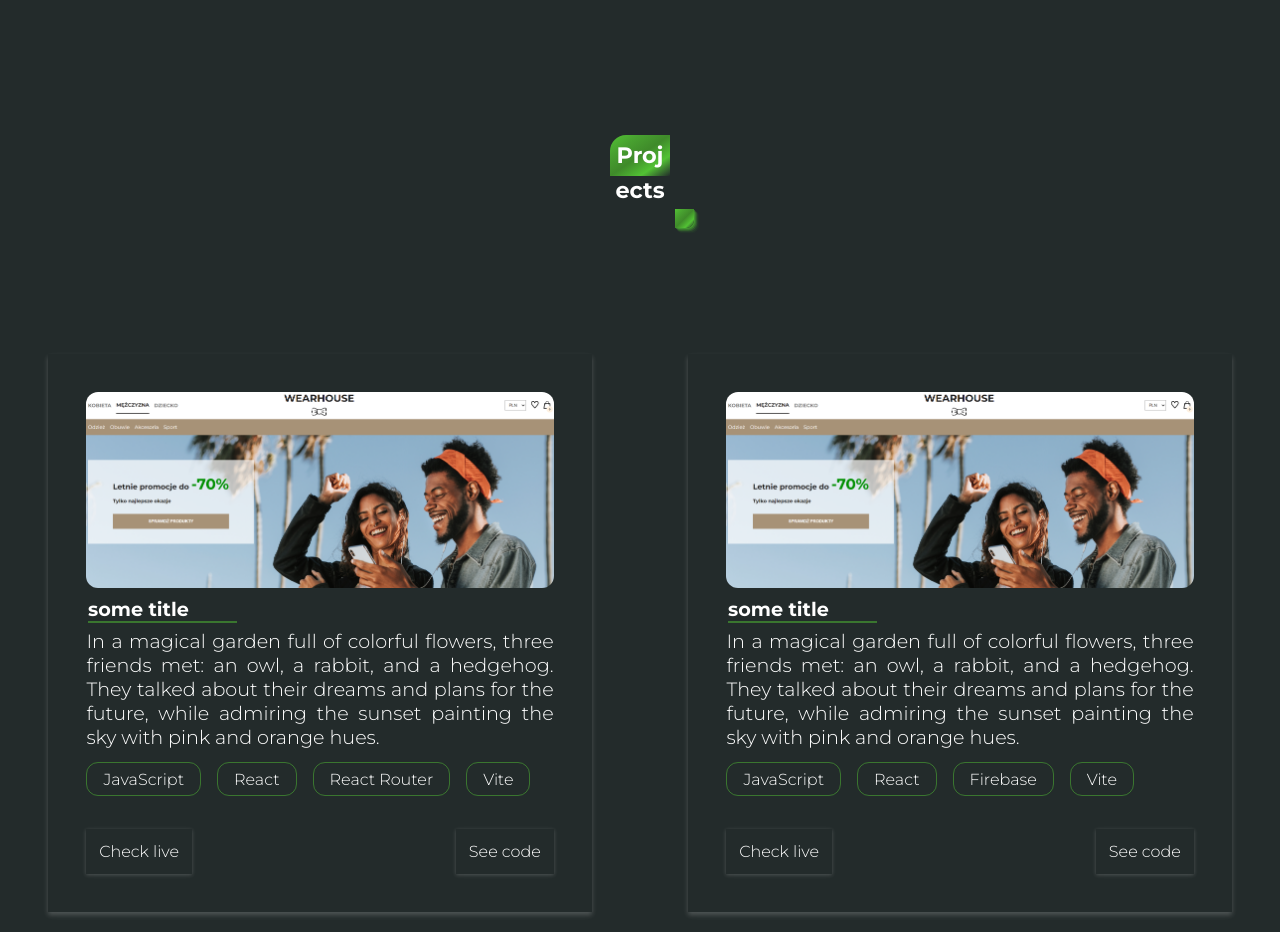
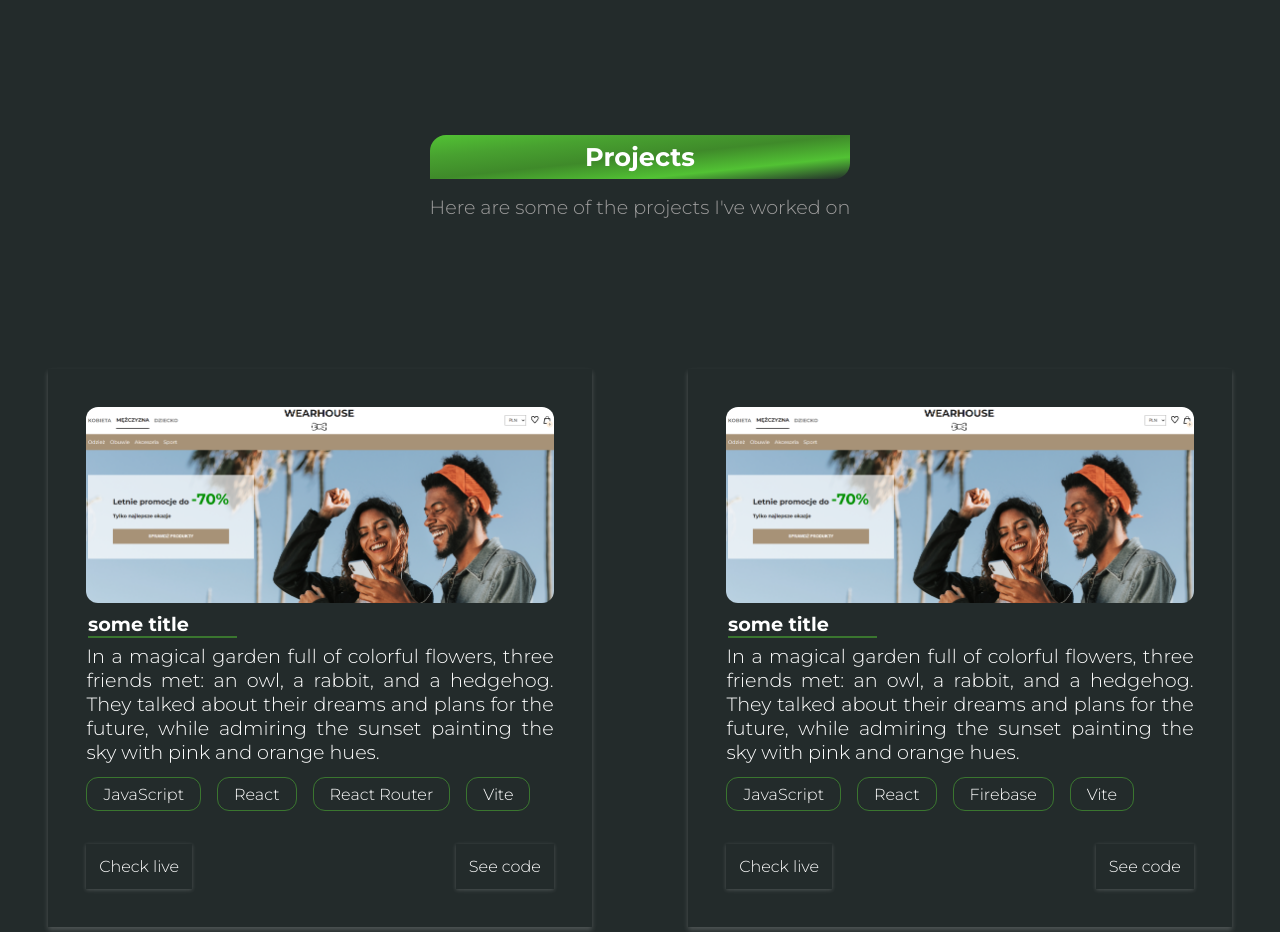
Before and after one commit to GrzegorzKopacki/Portfolio, a React (Vite) app in the folder portfolioPage/: page / in a window 1280 px wide. Shown: the part 2920-3852 px from the top of the page. Built offline with nearby package versions, Linux system fonts and the light colour scheme.

Commit message:
changed styles for projectsection component

```diff
--- a/portfolioPage/src/components/ProjectsSection/ProjectsSection.jsx
+++ b/portfolioPage/src/components/ProjectsSection/ProjectsSection.jsx
@@ -6,10 +6,12 @@ export function ProjectsSection({ language }) {
 	const selectedLanguage = LANGUAGE.find((lang) => lang.language === language);
 	return (
 		<section id="projects" className={styles.projects}>
-			<div className={styles.sectionTitle}>
-				<p className={styles.sectionTitleMain}>Proj</p>
-				<span className={styles.sectionTitleSub}>ects</span>
-			</div>
+			{selectedLanguage.projectsHeader.map((titleLang, index) => (
+				<div key={index} className={styles.sectionTitle}>
+					<p className={styles.sectionTitleMain}>{titleLang.title}</p>
+					<span className={styles.sectionTitleSub}>{titleLang.subtitle}</span>
+				</div>
+			))}
 
 			<div className={styles.projectsContent}>
 				{PROJECTS.map((project) => (
--- a/portfolioPage/src/components/ProjectsSection/ProjectsSection.module.css
+++ b/portfolioPage/src/components/ProjectsSection/ProjectsSection.module.css
@@ -126,8 +126,10 @@
 	font-weight: bold;
 	text-align: center;
 	margin: 10rem auto 5rem auto;
-	position: relative;
 	width: max-content;
+	display: flex;
+	flex-direction: column;
+	gap: 1rem;
 }
 
 .sectionTitleMain {
@@ -135,29 +137,21 @@
 	color: var(--White);
 	padding: 0.4rem;
 	border-top-left-radius: 1rem;
+	border-bottom-right-radius: 1rem;
 }
 
 .sectionTitleSub {
-	color: var(--textColor);
-}
-.sectionTitleMain::after {
-	content: "";
-	height: 1.2rem;
-	width: 1.2rem;
-	position: absolute;
-	bottom: -1.5rem;
-	right: -1.5rem;
-	background: var(--secondary);
-	border-bottom-right-radius: 0.5rem;
-	animation: 1s ease-in-out infinite alternate-reverse squareShadow;
+	color: var(--textLightColor);
+	font-weight: normal;
+	font-size: 1rem;
 }
 
-@keyframes squareShadow {
-	from {
-		box-shadow: var(--shadowAnimationStart);
+@media only screen and (min-width: 1000px) {
+	.sectionTitle {
+		font-size: 1.6rem;
 	}
 
-	to {
-		box-shadow: var(--shadowAnimationEnd);
+	.sectionTitleSub {
+		font-size: 1.2rem;
 	}
 }
--- a/portfolioPage/src/constants/language.js
+++ b/portfolioPage/src/constants/language.js
@@ -22,6 +22,13 @@ export const LANGUAGE = [
 					"W magicznym ogrodzie pełnym kolorowych kwiatów, spotkały się trzy przyjaciółki: sowa, zając i jeżyk. Rozmawiały o swoich marzeniach i planach na przyszłość, podziwiając jednocześnie zachód słońca malujący niebo różowymi i pomarańczowymi barwami.",
 				live: "Otwórz projekt",
 				github: "Zobacz kod",
+			},
+		],
+
+		projectsHeader: [
+			{
+				title: "Projekty",
+				subtitle: "Oto niektóre z projektów, nad którymi pracowałem ",
 			},
 		],
 
@@ -57,6 +64,12 @@ export const LANGUAGE = [
 				github: "See code",
 			},
 		],
+		projectsHeader: [
+			{
+				title: "Projects",
+				subtitle: "Here are some of the projects I've worked on ",
+			},
+		],
 		skills: [
 			{
 				title: "Technologies",
```
